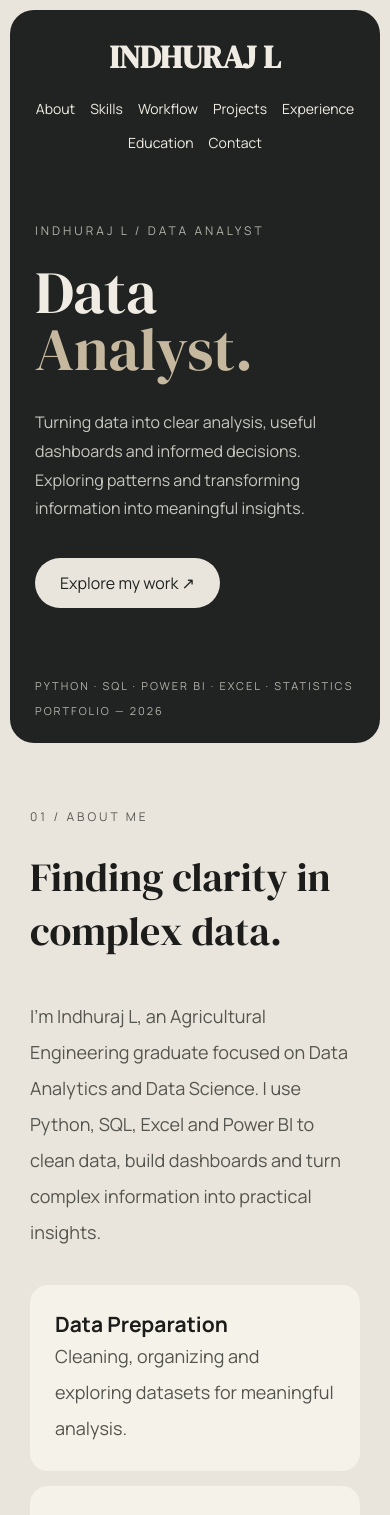
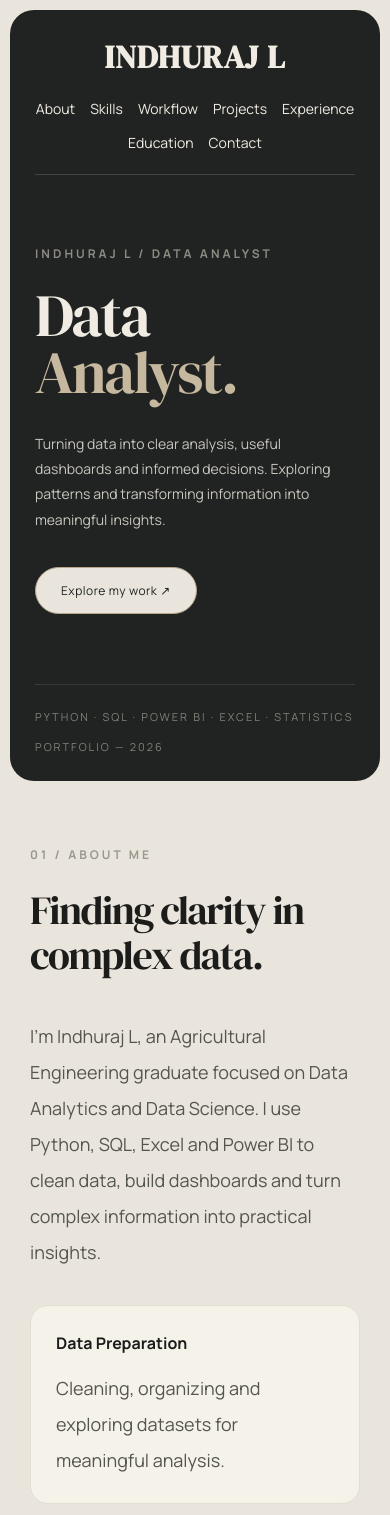
Before and after one commit to Indhuraj-DataEngineering/Portfolio---Indhuraj---Data, a React (Vite) app: page / in a window 390 px wide. Shown: the top 1515 px of the page. Built offline with nearby package versions, Linux system fonts and the light colour scheme.

Commit message:
Update App.css

```diff
--- a/src/App.css
+++ b/src/App.css
@@ -1,4 +1,15 @@
-@import url('https://fonts.googleapis.com/css2?family=DM+Serif+Display&family=Manrope:wght@400;500;600;700&display=swap');
+
+@import url('https://fonts.googleapis.com/css2?family=DM+Sans:wght@400;500;600;700&family=Playfair+Display:wght@500;600;700&display=swap');
+
+:root {
+  --bg: #eeece6;
+  --surface: #f8f7f3;
+  --ink: #20231f;
+  --muted: #77786f;
+  --dark: #1d2421;
+  --accent: #b6a78d;
+  --line: #d8d4ca;
+}
 
 * {
   margin: 0;
@@ -8,283 +19,410 @@
 }
 
 body {
-  font-family: 'Manrope', sans-serif;
-  background: #e9e5dc;
-  color: #1c1c1b;
+  font-family: 'DM Sans', sans-serif;
+  background: var(--bg);
+  color: var(--ink);
+  -webkit-font-smoothing: antialiased;
+}
+
+a {
+  color: inherit;
 }
 
 .portfolio {
-  max-width: 1440px;
-  margin: auto;
-  padding: 20px;
+  max-width: 1500px;
+  margin: 0 auto;
+  padding: 18px;
 }
 
 .hero {
-  background: #202321;
-  color: #f0ece3;
-  min-height: 90vh;
-  border-radius: 24px;
-  padding: 35px 55px;
+  min-height: 88vh;
+  padding: 32px 6%;
+  border-radius: 8px;
+  background: var(--dark);
+  color: #f5f2eb;
   display: flex;
   flex-direction: column;
   justify-content: space-between;
+  overflow: hidden;
 }
 
 .navbar {
   display: flex;
+  align-items: center;
   justify-content: space-between;
-  align-items: center;
+  gap: 25px;
+  padding-bottom: 22px;
+  border-bottom: 1px solid rgba(255,255,255,.15);
 }
 
 .logo {
-  font-family: 'DM Serif Display', serif;
-  font-size: 32px;
+  font-family: 'Playfair Display', serif;
+  font-size: 25px;
+  letter-spacing: 1px;
 }
 
 .nav-links {
   display: flex;
-  gap: 30px;
+  flex-wrap: wrap;
+  gap: 24px;
 }
 
-.nav-links a,
-.contact-links a {
+.nav-links a {
+  color: #d5d4cd;
   text-decoration: none;
-  color: inherit;
-  font-size: 14px;
+  font-size: 12px;
+  transition: color .2s ease;
+}
+
+.nav-links a:hover {
+  color: var(--accent);
 }
 
 .hero-content {
-  max-width: 750px;
+  max-width: 850px;
   margin: 100px 0;
 }
 
 .eyebrow,
 .section-label {
-  font-size: 12px;
+  color: var(--muted);
+  font-size: 10px;
+  font-weight: 700;
   letter-spacing: 3px;
-  margin-bottom: 25px;
-  opacity: 0.7;
+  text-transform: uppercase;
+  margin-bottom: 22px;
+}
+
+.hero .eyebrow {
+  color: #b9b8af;
 }
 
 .hero h1 {
-  font-family: 'DM Serif Display', serif;
-  font-size: clamp(60px, 9vw, 120px);
-  line-height: 0.95;
-  font-weight: 400;
+  font-family: 'Playfair Display', serif;
+  font-size: clamp(68px, 10vw, 132px);
+  font-weight: 500;
+  letter-spacing: -4px;
+  line-height: .98;
 }
 
 .hero h1 span {
-  color: #c6b89e;
+  color: var(--accent);
 }
 
 .hero-description {
-  margin-top: 30px;
-  max-width: 480px;
-  line-height: 1.8;
-  color: #c7c6bf;
+  max-width: 530px;
+  margin-top: 28px;
+  color: #c6c7c0;
+  font-size: 16px;
+  line-height: 1.9;
 }
 
 .hero-button {
   display: inline-block;
   margin-top: 35px;
-  padding: 14px 25px;
-  border-radius: 30px;
-  background: #e9e5dc;
-  color: #202321;
+  padding: 14px 24px;
+  border: 1px solid #b6a78d;
+  color: #f5f2eb;
   text-decoration: none;
-  transition: 0.3s;
+  font-size: 12px;
+  letter-spacing: .5px;
+  transition: .25s ease;
 }
 
 .hero-button:hover {
-  background: #c6b89e;
-  transform: translateY(-3px);
+  background: var(--accent);
+  color: var(--dark);
 }
 
 .hero-footer {
   display: flex;
   justify-content: space-between;
-  font-size: 11px;
+  gap: 20px;
+  color: #aaa99f;
+  font-size: 10px;
   letter-spacing: 2px;
-  opacity: 0.7;
+  padding-top: 22px;
+  border-top: 1px solid rgba(255,255,255,.15);
 }
 
 .section {
-  padding: 100px 55px;
+  padding: 105px 7%;
+  border-bottom: 1px solid var(--line);
 }
 
 .section h2 {
-  font-family: 'DM Serif Display', serif;
-  font-size: clamp(40px, 5vw, 70px);
-  font-weight: 400;
-  margin-bottom: 40px;
+  max-width: 850px;
+  font-family: 'Playfair Display', serif;
+  font-size: clamp(38px, 5vw, 66px);
+  font-weight: 500;
+  letter-spacing: -1.5px;
+  line-height: 1.12;
+  margin-bottom: 28px;
+}
+
+.section > p {
+  max-width: 760px;
+  color: var(--muted);
+  line-height: 1.9;
 }
 
 .about-content {
-  max-width: 800px;
+  max-width: 850px;
 }
 
-.about-content p {
-  font-size: 18px;
+.about-content > p {
+  color: #55574f;
+  font-size: 17px;
   line-height: 2;
-  color: #55554f;
 }
 
 .skills-grid {
   display: grid;
-  grid-template-columns: repeat(3, 1fr);
-  gap: 15px;
+  grid-template-columns: repeat(3, minmax(0, 1fr));
+  gap: 16px;
 }
 
 .skill-card {
-  background: #f5f2ea;
-  border-radius: 18px;
-  padding: 35px;
-  font-size: 18px;
-  transition: 0.3s;
+  background: var(--surface);
+  border: 1px solid #e2ded4;
+  border-radius: 5px;
+  padding: 30px;
+  transition: transform .25s ease, border-color .25s ease;
 }
 
 .skill-card:hover {
-  background: #c6b89e;
-  transform: translateY(-5px);
+  transform: translateY(-4px);
+  border-color: var(--accent);
+}
+
+.skill-card h3 {
+  font-size: 16px;
+  font-weight: 700;
+  margin-bottom: 15px;
+  line-height: 1.5;
+}
+
+.skill-card p {
+  color: var(--muted);
+  font-size: 13px;
+  line-height: 1.9;
+  margin-top: 5px;
 }
 
 .projects-grid {
   display: grid;
-  grid-template-columns: repeat(2, 1fr);
-  gap: 20px;
+  grid-template-columns: repeat(2, minmax(0, 1fr));
+  gap: 18px;
 }
 
 .project-card {
-  background: #f5f2ea;
-  border-radius: 22px;
-  padding: 35px;
-  min-height: 280px;
+  background: var(--surface);
+  border: 1px solid #e2ded4;
+  border-radius: 5px;
+  padding: 34px;
+  min-height: 340px;
   display: flex;
   flex-direction: column;
-  transition: 0.3s;
+  transition: transform .25s ease, box-shadow .25s ease;
 }
 
 .project-card:hover {
-  transform: translateY(-5px);
-  background: #ded7c9;
+  transform: translateY(-4px);
+  box-shadow: 0 12px 30px rgba(35,35,25,.06);
 }
 
 .project-top {
   display: flex;
   justify-content: space-between;
-  font-size: 12px;
-  letter-spacing: 2px;
-  opacity: 0.6;
+  gap: 15px;
+  color: var(--muted);
+  font-size: 10px;
+  font-weight: 700;
+  letter-spacing: 1.5px;
+}
+
+.project-card h3,
+.education-card h3 {
+  font-family: 'Playfair Display', serif;
+  font-size: 27px;
+  line-height: 1.3;
+  font-weight: 500;
 }
 
 .project-card h3 {
-  font-family: 'DM Serif Display', serif;
-  font-size: 32px;
-  font-weight: 400;
-  margin-top: 40px;
+  margin-top: 45px;
 }
 
 .project-card p {
-  margin-top: 15px;
-  line-height: 1.8;
-  color: #5c5a53;
+  margin-top: 14px;
+  color: #62635b;
+  font-size: 13px;
+  line-height: 1.9;
+}
+
+.project-card p strong {
+  color: var(--ink);
 }
 
 .project-link {
+  display: inline-block;
   margin-top: auto;
   padding-top: 25px;
-  color: #202321;
+  color: var(--ink);
+  font-size: 12px;
+  font-weight: 700;
   text-decoration: none;
-  font-weight: 700;
+}
+
+.project-link:hover {
+  color: #88785d;
 }
 
 .education-card {
-  background: #f5f2ea;
-  padding: 40px;
-  border-radius: 22px;
+  background: var(--surface);
+  border: 1px solid #e2ded4;
+  border-radius: 5px;
+  padding: 35px;
 }
 
 .education-card h3 {
-  font-family: 'DM Serif Display', serif;
-  font-size: 32px;
-  font-weight: 400;
+  max-width: 850px;
 }
 
 .education-card p {
-  margin-top: 15px;
-  line-height: 1.8;
-  color: #55554f;
+  margin-top: 12px;
+  color: #62635b;
+  font-size: 14px;
+  line-height: 1.9;
+}
+
+.education-card .section-label {
+  color: var(--muted);
+  font-size: 10px;
 }
 
 .contact {
-  background: #202321;
-  color: #f0ece3;
-  border-radius: 24px;
+  margin-top: 35px;
+  border: none;
+  border-radius: 8px;
+  background: var(--dark);
+  color: #f5f2eb;
 }
 
-.contact p {
-  color: #c7c6bf;
+.contact .section-label {
+  color: #b9b8af;
+}
+
+.contact h2 {
+  max-width: 750px;
+}
+
+.contact > p {
+  color: #c6c7c0;
+  line-height: 1.9;
 }
 
 .contact-links {
   display: flex;
-  gap: 20px;
   flex-wrap: wrap;
+  gap: 12px;
   margin-top: 35px;
 }
 
 .contact-links a {
-  padding: 14px 25px;
-  border: 1px solid #777;
-  border-radius: 30px;
-  transition: 0.3s;
+  display: inline-block;
+  padding: 13px 21px;
+  border: 1px solid #777b72;
+  border-radius: 3px;
+  color: #f5f2eb;
+  text-decoration: none;
+  font-size: 12px;
+  transition: .2s ease;
 }
 
 .contact-links a:hover {
-  background: #c6b89e;
-  color: #202321;
+  background: var(--accent);
+  border-color: var(--accent);
+  color: var(--dark);
 }
 
 footer {
-  padding: 35px 20px;
   display: flex;
   justify-content: space-between;
-  font-size: 12px;
-  letter-spacing: 1px;
+  gap: 20px;
+  padding: 28px 12px;
+  color: var(--muted);
+  font-size: 10px;
+  letter-spacing: 1.5px;
 }
 
-@media (max-width: 768px) {
-  .portfolio {
-    padding: 10px;
-  }
-
-  .hero {
-    padding: 25px;
-    min-height: 85vh;
-  }
-
+@media (max-width: 900px) {
   .navbar {
+    align-items: flex-start;
     flex-direction: column;
-    gap: 20px;
   }
 
   .nav-links {
     gap: 15px;
-    flex-wrap: wrap;
-    justify-content: center;
+  }
+
+  .skills-grid {
+    grid-template-columns: repeat(2, minmax(0, 1fr));
+  }
+}
+
+@media (max-width: 600px) {
+  .portfolio {
+    padding: 8px;
+  }
+
+  .hero {
+    min-height: 82vh;
+    padding: 25px 22px;
+  }
+
+  .logo {
+    font-size: 22px;
+  }
+
+  .nav-links {
+    gap: 12px;
+  }
+
+  .nav-links a {
+    font-size: 11px;
   }
 
   .hero-content {
-    margin: 70px 0;
+    margin: 75px 0;
+  }
+
+  .hero h1 {
+    font-size: clamp(58px, 17vw, 88px);
+    letter-spacing: -2px;
+  }
+
+  .hero-description {
+    font-size: 14px;
   }
 
   .hero-footer {
     flex-direction: column;
-    gap: 10px;
+    font-size: 9px;
+    line-height: 1.8;
   }
 
   .section {
-    padding: 65px 20px;
+    padding: 70px 20px;
+  }
+
+  .section h2 {
+    font-size: 42px;
+  }
+
+  .about-content > p {
+    font-size: 15px;
   }
 
   .skills-grid,
@@ -292,12 +430,22 @@ footer {
     grid-template-columns: 1fr;
   }
 
-  .skill-card {
+  .skill-card,
+  .project-card,
+  .education-card {
     padding: 25px;
+  }
+
+  .project-card h3 {
+    margin-top: 32px;
+  }
+
+  .contact {
+    margin-top: 15px;
   }
 
   footer {
     flex-direction: column;
-    gap: 12px;
+    line-height: 1.8;
   }
 }
```
